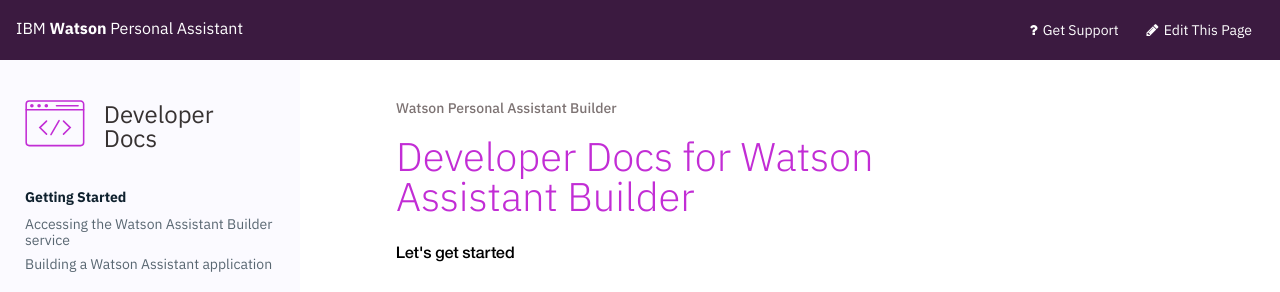
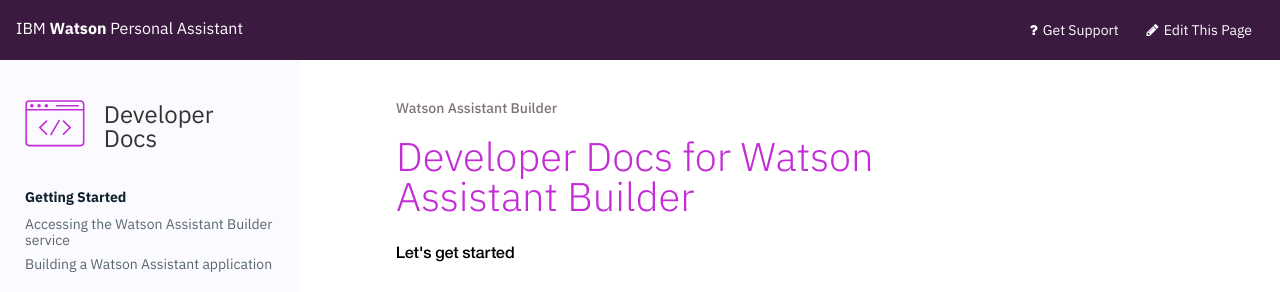
Before and after one commit to benjohnsonnlp/developer, a Jekyll site: the page built from index.md, in a window 1280 px wide. Shown: the top 292 px of the page. Built offline with Jekyll 4.4.1, drawn with Linux system fonts in a browser that asks for light colours.

Commit message:
more updates to remove Personal

```diff
--- a/_config.yml
+++ b/_config.yml
@@ -13,7 +13,7 @@
 # you will see them accessed via {{ site.title }}, {{ site.email }}, and so on.
 # You can create any custom variable you would like, and they will be accessible
 # in the templates via {{ site.myvariable }}.
-title: Watson Personal Assistant Documentation
+title: Watson Assistant Documentation
 
 # This is used next to the Bluemix logo at the top-left of the site.
 logo_tag: "Developer"
@@ -25,7 +25,7 @@
 email: carlos.ferreira@us.ibm.com
 description: > # this means to ignore newlines until "baseurl:"
   A collection of best practices and guidelines for designing and implementing
-  applications and expertise using the Watson Personal Assistant.
+  applications and expertise using the Watson Assistant.
 baseurl: "/developer" # the subpath of your site, e.g. /blog
 url: "" # the base hostname & protocol for your site, e.g. http://example.com
 
--- a/_data/sections.yml
+++ b/_data/sections.yml
@@ -1,5 +1,5 @@
 default:
-  title: Watson Personal Assistant Builder
+  title: Watson Assistant Builder
   icon: book
   hidden: true
 
```
